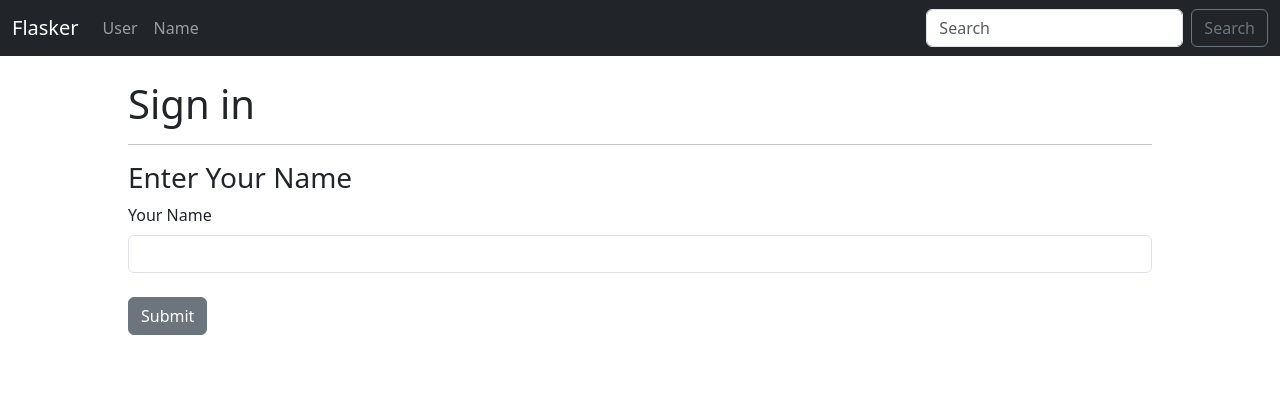
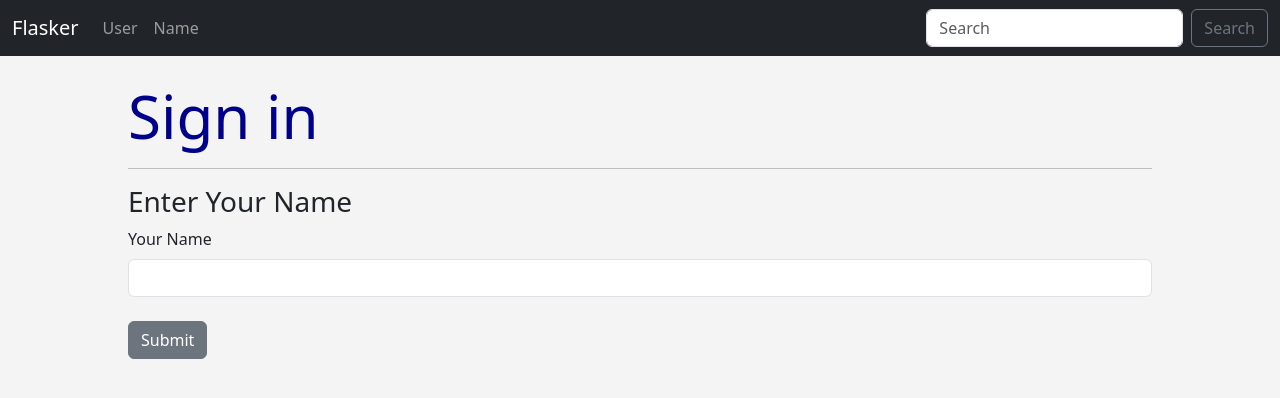
Before and after one commit to mahmoudi-1798/flasker, a Flask app: page /name in a window 1280 px wide. Shown: the top 398 px of the page. Run offline with Flask 3, Linux system fonts and the light colour scheme.

Commit message:
adding css & js

```diff
--- /dev/null
+++ b/static/css/style.css
@@ -0,0 +1,13 @@
+h1 {
+    color: darkblue;
+    font-size: 60px;
+}
+
+body {
+    background: #f4f4f4;
+}
+
+#demo {
+    font-size: 25px;
+    color: darkblue;
+}
--- a/templates/base.html
+++ b/templates/base.html
@@ -5,6 +5,7 @@
     <meta name="viewport" content="width=device-width, initial-scale=1">
     <title>Flasker!</title>
     <link href="https://cdn.jsdelivr.net/npm/bootstrap@5.3.0/dist/css/bootstrap.min.css" rel="stylesheet" integrity="sha384-9ndCyUaIbzAi2FUVXJi0CjmCapSmO7SnpJef0486qhLnuZ2cdeRhO02iuK6FUUVM" crossorigin="anonymous">
+    <link href="{{ url_for('static', filename='css/style.css') }}" rel="stylesheet">
   </head>
   <body>
     {% include "navbar.html" %}
--- a/templates/name.html
+++ b/templates/name.html
@@ -11,6 +11,12 @@
 
     {% if name %}
         <h1>Welcome {{ name }}</h1>
+        <br>
+        <img src="{{ url_for('static', filename='images/City.jpg') }}" style="display: block; width: 1400px; height: 700px;">
+        <br>
+        <p id="demo"></p>
+        <script src="{{ url_for('static', filename='js/index.js') }}"></script>
+        <br><br>
     {% else %}
         <h1>Sign in</h1>
         <hr>
```
Also changed, not shown: static/images/City.jpg (added).
